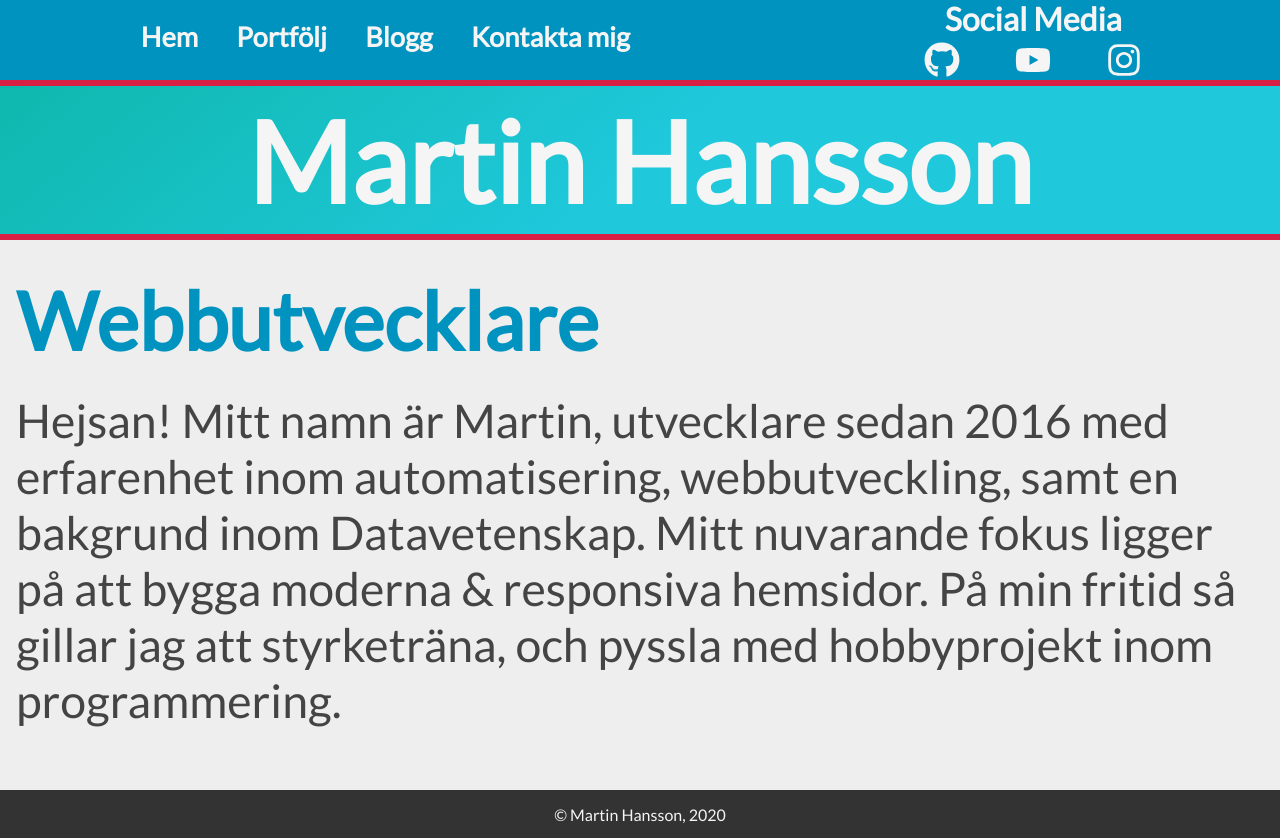
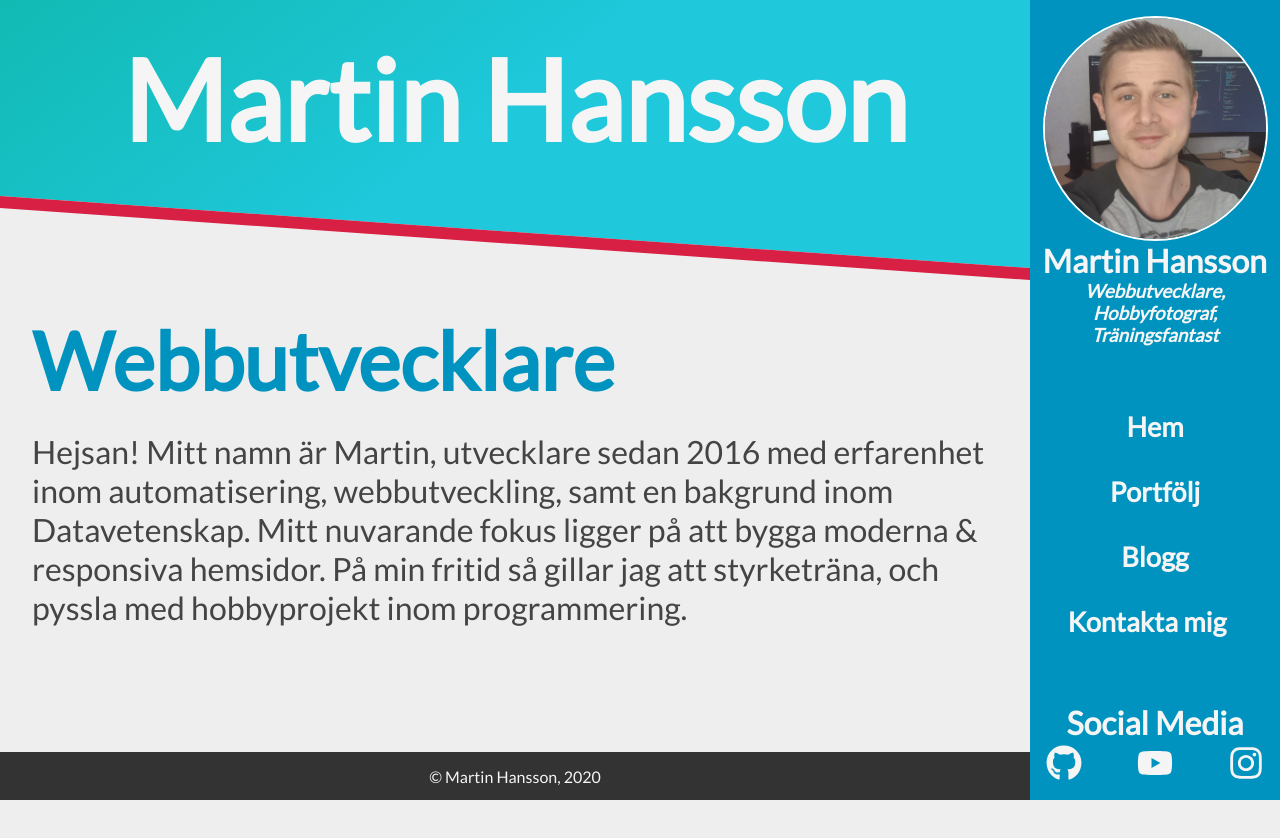
Before and after one commit to Alegherix/Portfolio, a Gatsby site: page / in a window 1280 px wide. After the commit the page ends 800 px from the top, so only its background shows below. Built offline with nearby package versions, Linux system fonts and the light colour scheme; Gatsby itself is replaced by a stand-in of ours.

Commit message:
fixed for pretty much all sizes now

```diff
--- a/src/components/layout.js
+++ b/src/components/layout.js
@@ -7,13 +7,13 @@ import style from "../css/layout.module.scss"
 export default ({children}) => {
   return (
     <div className={style.layout}>
-      <div className={style.navContainer}>
+      <nav className={style.navContainer}>
         <Navbar />
-      </div>
-      <div className={style.contentContainer}>
+      </nav>
+      <main className={style.contentContainer}>
         {children}
         <Footer />
-      </div>
+      </main>
     </div>
   )
 }
--- a/src/components/navbar.js
+++ b/src/components/navbar.js
@@ -1,12 +1,27 @@
 import React from 'react'
 import style from "../css/navbar.module.scss"
-import {Link} from "gatsby"
+import { Link, useStaticQuery } from "gatsby"
 import mediaIcons from "../constants/media"
+import Image from "gatsby-image"
 
 export default () => {
+
+  const imgData = useStaticQuery(graphql`
+    query{
+      img:file(relativePath:{eq:"jagRund.jpg"}){
+        childImageSharp{
+          fixed(quality: 100, height:225, width: 225){
+            ...GatsbyImageSharpFixed
+          }
+        }
+      }
+    }
+  `)
+
   return (
     <div className={style.navbar}>
       <div className={style.info}>
+        <Image fixed={imgData.img.childImageSharp.fixed} />
         <h2>Martin Hansson</h2>
         <h3><span>Webbutvecklare,</span><span>Hobbyfotograf,</span>Träningsfantast</h3>
       </div>
--- a/src/css/contact.module.scss
+++ b/src/css/contact.module.scss
@@ -40,6 +40,10 @@ section{
       font-size: 1.2rem;
       padding: 0.2rem 1rem;
       border-style: none;
+
+      &::placeholder{
+        color: #999;
+      }
     }
 
     textarea{
@@ -109,3 +113,22 @@ section{
     }
   }
 }
+
+@media screen and (min-width: 1200px){
+  section{
+    width: 100%;
+
+    .container{
+      // margin: 0;
+      // min-width: 1200;
+      // padding: 0;
+    }
+
+    .formContainer{
+      input{
+        padding: 0.5rem 1rem;
+      }
+    }
+
+  }
+}
--- a/src/css/index.module.scss
+++ b/src/css/index.module.scss
@@ -70,7 +70,6 @@
 
     .hero{
       h1{
-        // font-size: 10vw;
         font-size: 7rem;
       }
     }
@@ -88,4 +87,28 @@
 
 @media screen and (min-width: 1200px){
 
+  .container{
+    section{
+      max-width: 1100px;
+      padding: 0 2rem;
+      margin: 0 auto 2rem;
+
+      p{
+        font-size: 2rem;
+      }
+    }
+
+    .hero{
+      height: 35vh;
+      transform: skewY(4deg);
+      border-bottom: 12px solid #d81f44;
+      border-top: none;
+      transform-origin: top right;
+
+      h1{
+        transform: skewY(-4deg);
+      }
+    }
+  }
+
 }
--- a/src/css/layout.module.scss
+++ b/src/css/layout.module.scss
@@ -2,6 +2,7 @@
 
   display: flex;
   flex-direction: column;
+  position: relative;
 
   .contentContainer{
     position: relative;
@@ -12,11 +13,14 @@
 
 }
 
-@media screen and (min-width:768px){
+@media screen and (min-width:1200px){
+  .layout{
+    flex-direction: row-reverse;
 
-  // Gör så att navbaren wrappar som en rad.
+    .contentContainer{
+      width: 100%
+    }
+  }
 
-  // .layout{
-  //   flex-direction: row-reverse;
-  // }
+
 }
--- a/src/css/layout.scss
+++ b/src/css/layout.scss
@@ -9,7 +9,4 @@
 
 body{
   background: #eee;
-  display: flex;
-  flex-direction: column;
-  min-height: 100vh;
 }
--- a/src/css/navbar.module.scss
+++ b/src/css/navbar.module.scss
@@ -17,10 +17,9 @@
     }
 
     li{
-      margin-bottom: 0.5rem;
+      margin: 0.4rem 0;
       list-style: none;
       text-align: center;
-
     }
 
     li:last-child{
@@ -31,13 +30,12 @@
       color: whitesmoke;
       margin-top: 1rem;
       text-decoration: none;
-      padding: 1rem 1.2rem;
+      padding: 0.5rem 1.2rem;
       font-weight: bold;
     }
     a:hover{
-      color: #333;
       text-decoration: underline;
-      transition: ease 0.3s;
+      transition: ease-in 0.6s;
     }
   }
 }
@@ -100,17 +98,10 @@
     }
 
   }
-
-
-
-
-
-
 }
 /* Large devices (laptops/desktops, 992px and up) */
 @media only screen and (min-width: 992px) {
   .navbar{
-
     .navigation{
       a{
         font-size: 1.7rem;
@@ -133,4 +124,55 @@
 }
 
 /* Extra large devices (large laptops and desktops, 1200px and up) */
-// @media only screen and (min-width: 1200px) {...}
+@media only screen and (min-width: 1200px) {
+  .navbar{
+    height: 100vh;
+    position: -webkit-sticky; /* Safari */
+    position: sticky;
+    top: 0;
+    flex-direction: column;
+    justify-content: space-between;
+
+    .info{
+      display: flex;
+      flex-direction: column;
+      margin-top: 1rem;
+      margin-bottom: 2rem;
+
+      img{
+        margin: 0 auto;
+        border-radius: 50%;
+        border: solid white 2px;
+      }
+
+      h2{
+        color: whitesmoke;
+        font-size: 2rem;
+      }
+
+      h3{
+        text-align: center;
+        font-style: italic;
+      }
+
+      span{
+        display: block;
+      }
+    }
+
+    .navigation{
+      flex: 1;
+      ul{
+        flex-direction: column;
+
+      }
+      li{
+        margin: 1rem 0;
+      }
+    }
+
+    .socialMedia{
+      margin-bottom: 1rem;
+    }
+  }
+}
--- a/src/css/portfolio.module.scss
+++ b/src/css/portfolio.module.scss
@@ -16,9 +16,13 @@
 
 @media screen and(min-width: 1024px){
   .portfolio{
+    padding: 1rem;
+
     .container{
+      max-width: 1200px;
+      margin: 0 auto;
       h1{
-        font-size: 5rem;
+        font-size: 4rem;
       }
     }
   }
--- a/src/pages/index.js
+++ b/src/pages/index.js
@@ -1,13 +1,13 @@
 import React from 'react'
 import Layout from "../components/layout"
-import style from "../css/index.module.scss"
+import styles from "../css/index.module.scss"
 
 
 function index() {
-  return (
+  return(
     <Layout>
-      <div className={style.container}>
-        <div className={style.hero}>
+      <div className={styles.container}>
+        <div className={styles.hero}>
           <h1>Martin Hansson</h1>
         </div>
         <section>
```
Also changed, not shown: src/css/blogPost.module.scss (+24 -0 lines), src/css/blogg.module.scss (+10 -3 lines), src/css/projectTemplate.module.scss (+12 -10 lines), src/images/jagRund.jpg (added). Lines whose indentation alone changed are shown as unchanged.
